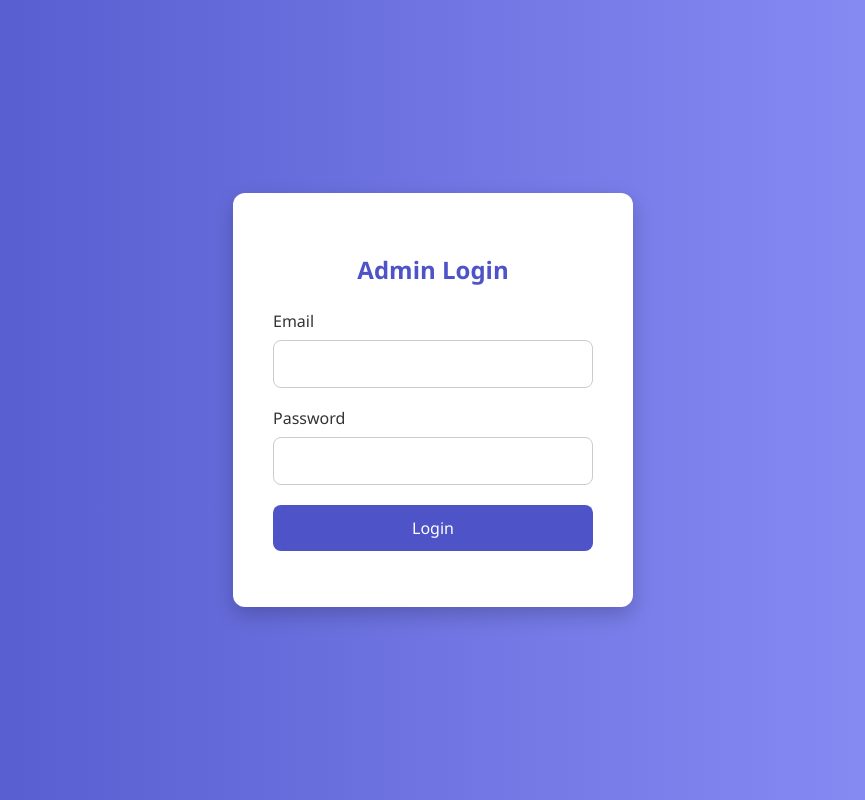
After one commit to aymaneElyamani/e-commerce, a Flask app: page /admin/login in a window 1280 px wide. The commit adds this page. Shown: the whole page, without its empty margins (207-1072 px from the left). Run offline with Flask 3, Linux system fonts and the light colour scheme.

Commit message:
feat(admin): implement login functionality and redirect to admin home

```diff
--- a/backend/app/admin/main.py
+++ b/backend/app/admin/main.py
@@ -1,35 +1,67 @@
-from flask import render_template, request, redirect, url_for , Blueprint
+from flask import render_template, request, redirect, url_for, Blueprint, session, flash
+from functools import wraps
 
+admin = Blueprint("admin", __name__, url_prefix="/admin", template_folder="templates")
 
-admin = Blueprint("admin", __name__, url_prefix="/admin" , template_folder="templates")
+# Dummy admin credentials
+ADMIN_EMAIL = "admin@gojira.com"
+ADMIN_PASSWORD = "admin123"
 
+# Decorator to protect routes
+def login_required(f):
+    @wraps(f)
+    def decorated_function(*args, **kwargs):
+        if 'admin_logged_in' not in session:
+            return redirect(url_for('admin.login'))
+        return f(*args, **kwargs)
+    return decorated_function
 
+# Login route
+@admin.route('/login', methods=['GET', 'POST'])
+def login():
+    if request.method == 'POST':
+        email = request.form.get('email')
+        password = request.form.get('password')
+        if email == ADMIN_EMAIL and password == ADMIN_PASSWORD:
+            session['admin_logged_in'] = True
+            return redirect(url_for('admin.home'))
+        flash('Invalid credentials', 'danger')
+    return render_template('login.html')
 
-@admin.route('/', methods=['GET'])
+# Logout route
+@admin.route('/logout')
+@login_required
+def logout():
+    session.pop('admin_logged_in', None)
+    return redirect(url_for('admin.login'))
+
+# Protected routes
+@admin.route('/')
+@login_required
 def home():
     return render_template('home.html')
 
-
-@admin.route('/products', methods=['GET'])
+@admin.route('/products')
+@login_required
 def products():
     return render_template('products.html')
 
-@admin.route('/users', methods=['GET'])
+@admin.route('/users')
+@login_required
 def users():
     return render_template('users.html')
 
-
-@admin.route('/orders', methods=['GET'])
+@admin.route('/orders')
+@login_required
 def orders():
     return render_template('orders.html')
 
-
-@admin.route('/offers', methods=['GET'])
+@admin.route('/offers')
+@login_required
 def offers():
     return render_template('offers.html')
 
-
-
-@admin.route('/blogs', methods=['GET'])
+@admin.route('/blogs')
+@login_required
 def blogs():
     return render_template('blogs.html')
--- a/backend/app/admin/templates/home.html
+++ b/backend/app/admin/templates/home.html
@@ -3,7 +3,7 @@
   <head>
     <meta charset="UTF-8" />
     <meta name="viewport" content="width=device-width, initial-scale=1" />
-    <title>eCommerce Admin</title>
+    <title>Gojira Admin</title>
     <script src="https://cdn.tailwindcss.com"></script>
   </head>
   <body
--- /dev/null
+++ b/backend/app/admin/templates/login.html
@@ -0,0 +1,106 @@
+<!DOCTYPE html>
+<html lang="en">
+<head>
+    <meta charset="UTF-8">
+    <title>Admin Login</title>
+    <style>
+        * {
+            box-sizing: border-box;
+            font-family: 'Segoe UI', Tahoma, Geneva, Verdana, sans-serif;
+        }
+
+        body {
+            margin: 0;
+            padding: 0;
+            background: linear-gradient(to right, #4e54c8, #8f94fb);
+            height: 100vh;
+            display: flex;
+            justify-content: center;
+            align-items: center;
+        }
+
+        .login-container {
+            background-color: white;
+            padding: 2.5rem;
+            border-radius: 12px;
+            box-shadow: 0 8px 20px rgba(0, 0, 0, 0.2);
+            width: 100%;
+            max-width: 400px;
+        }
+
+        .login-container h2 {
+            margin-bottom: 1.5rem;
+            text-align: center;
+            color: #4e54c8;
+        }
+
+        .form-group {
+            margin-bottom: 1.2rem;
+        }
+
+        label {
+            display: block;
+            margin-bottom: 0.5rem;
+            color: #333;
+        }
+
+        input[type="email"],
+        input[type="password"] {
+            width: 100%;
+            padding: 0.75rem;
+            border: 1px solid #ccc;
+            border-radius: 8px;
+            font-size: 1rem;
+        }
+
+        button {
+            width: 100%;
+            padding: 0.75rem;
+            background-color: #4e54c8;
+            color: white;
+            border: none;
+            border-radius: 8px;
+            font-size: 1rem;
+            cursor: pointer;
+            transition: background-color 0.3s ease;
+        }
+
+        button:hover {
+            background-color: #3b40a4;
+        }
+
+        .messages {
+            margin-top: 1rem;
+            text-align: center;
+            color: red;
+            font-weight: bold;
+        }
+
+    </style>
+</head>
+<body>
+    <div class="login-container">
+        <h2>Admin Login</h2>
+        <form method="POST">
+            <div class="form-group">
+                <label>Email</label>
+                <input type="email" name="email" required>
+            </div>
+            <div class="form-group">
+                <label>Password</label>
+                <input type="password" name="password" required>
+            </div>
+            <button type="submit">Login</button>
+        </form>
+        <div class="messages">
+            {% with messages = get_flashed_messages(with_categories=true) %}
+              {% if messages %}
+                {% for category, message in messages %}
+                  <div>{{ message }}</div>
+                {% endfor %}
+              {% endif %}
+            {% endwith %}
+        </div>
+    </div>
+</body>
+</html>
```
Also changed, not shown: backend/app/__init__.py (+10 -2 lines).
